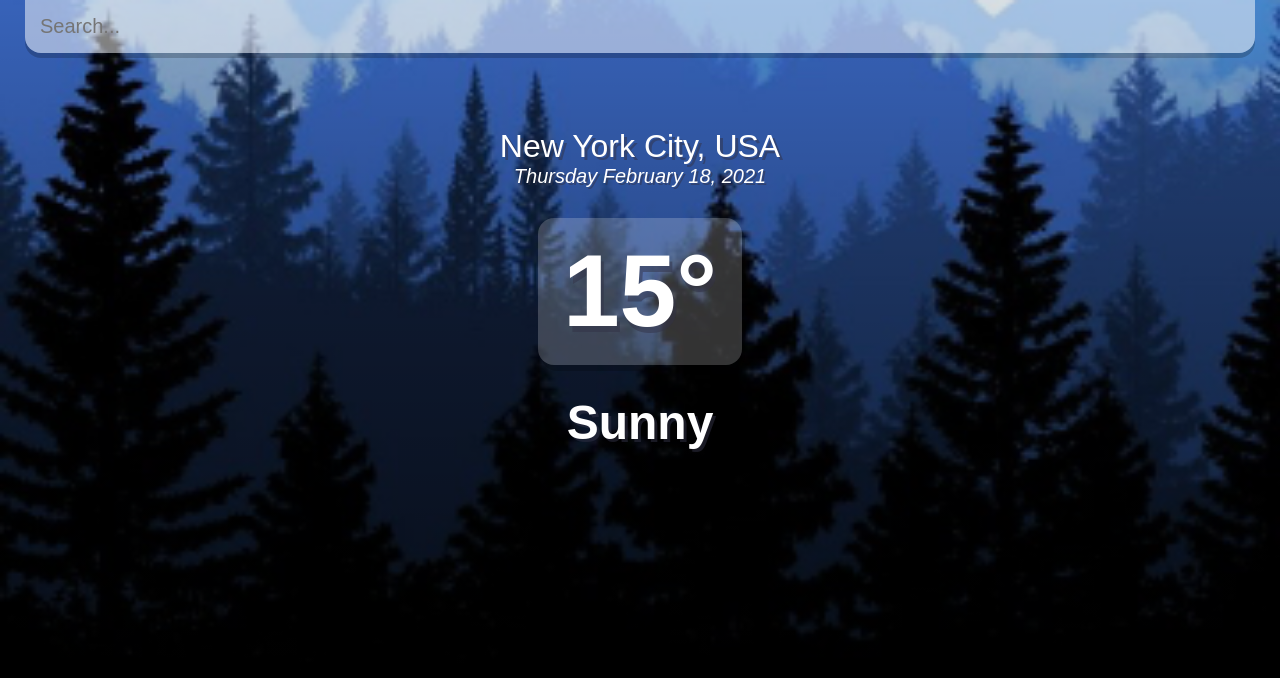
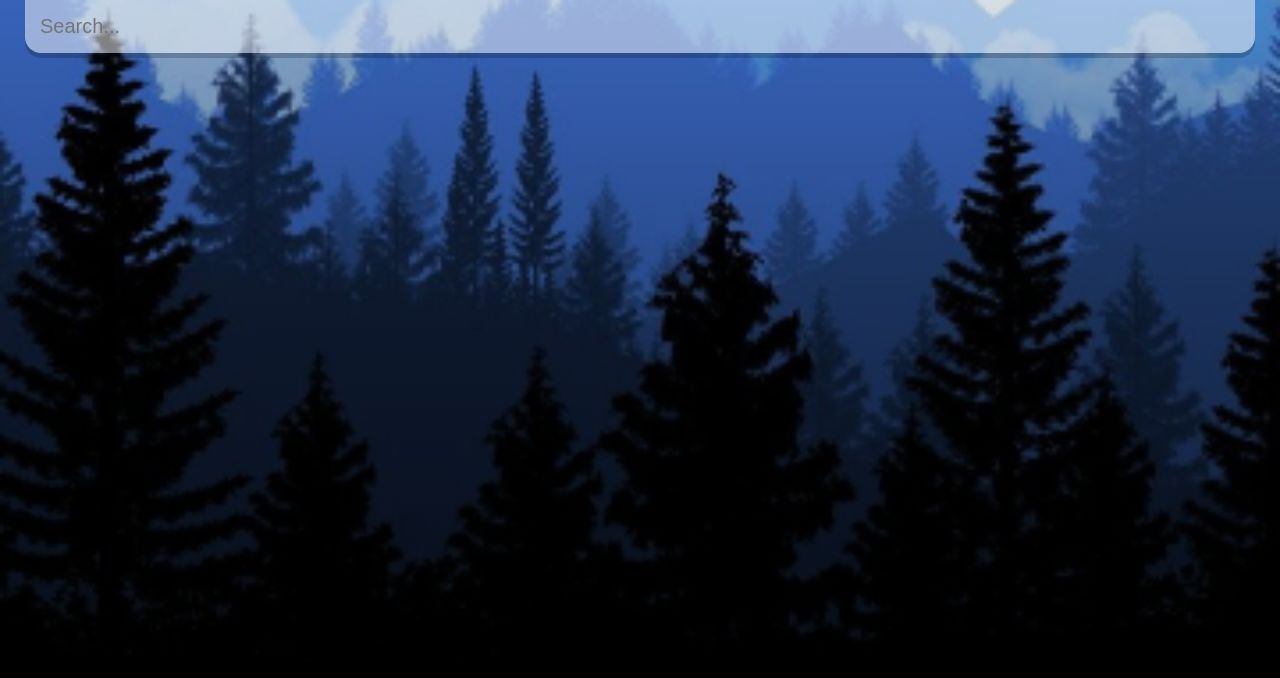
Before and after one commit to branmar97/weather-react, a React (Create React App) app: page / in a window 1280 px wide. Shown: the top 678 px of the page. Built offline with nearby package versions, Linux system fonts and the light colour scheme.

Commit message:
Refactor and fill in weather data on search

```diff
--- a/src/App.js
+++ b/src/App.js
@@ -33,37 +33,34 @@ function App() {
   }
 
   return (
-    <div className="app">
+    <div className={(typeof weather.main != "undefined") ? ((weather.main.temp > 16) ? 'app warm' : 'app') : 'app'}>
       <main>
-        <div className='search-box'>
+        <div className="search-box">
           <input
-            type='text'
-            className='search-bar'
-            placeholder='Search...'
+            type="text"
+            className="search-bar"
+            placeholder="Search..."
             onChange={e => setQuery(e.target.value)}
             value={query}
             onKeyPress={search}
           />
         </div>
-
+        {(typeof weather.main != "undefined") ? (
         <div>
-          <div className='location-box'>
-            <div className='location'>New York City, USA</div>
-            <div className='date'>{dateBuilder(new Date())}</div>
+          <div className="location-box">
+            <div className="location">{weather.name}, {weather.sys.country}</div>
+            <div className="date">{dateBuilder(new Date())}</div>
           </div>
-
-          <div className='weather-box'>
-            <div className='temp'>
-              15°
+          <div className="weather-box">
+            <div className="temp">
+              {Math.round(weather.main.temp)}°c
             </div>
-            <div className='weather'>
-              Sunny
-            </div>
+            <div className="weather">{weather.weather[0].main}</div>
           </div>
         </div>
+        ) : ('')}
       </main>
     </div>
-
   );
 }
 
```
